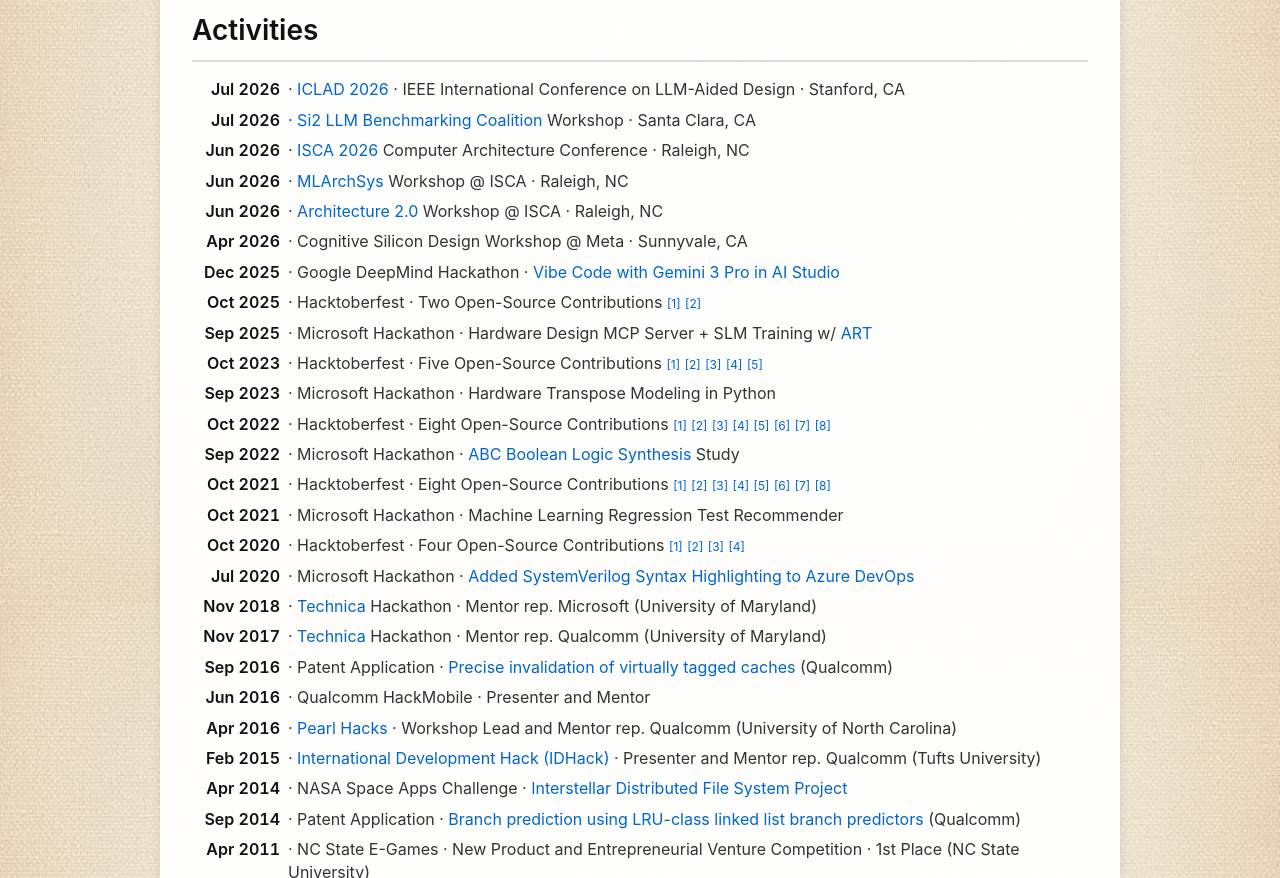
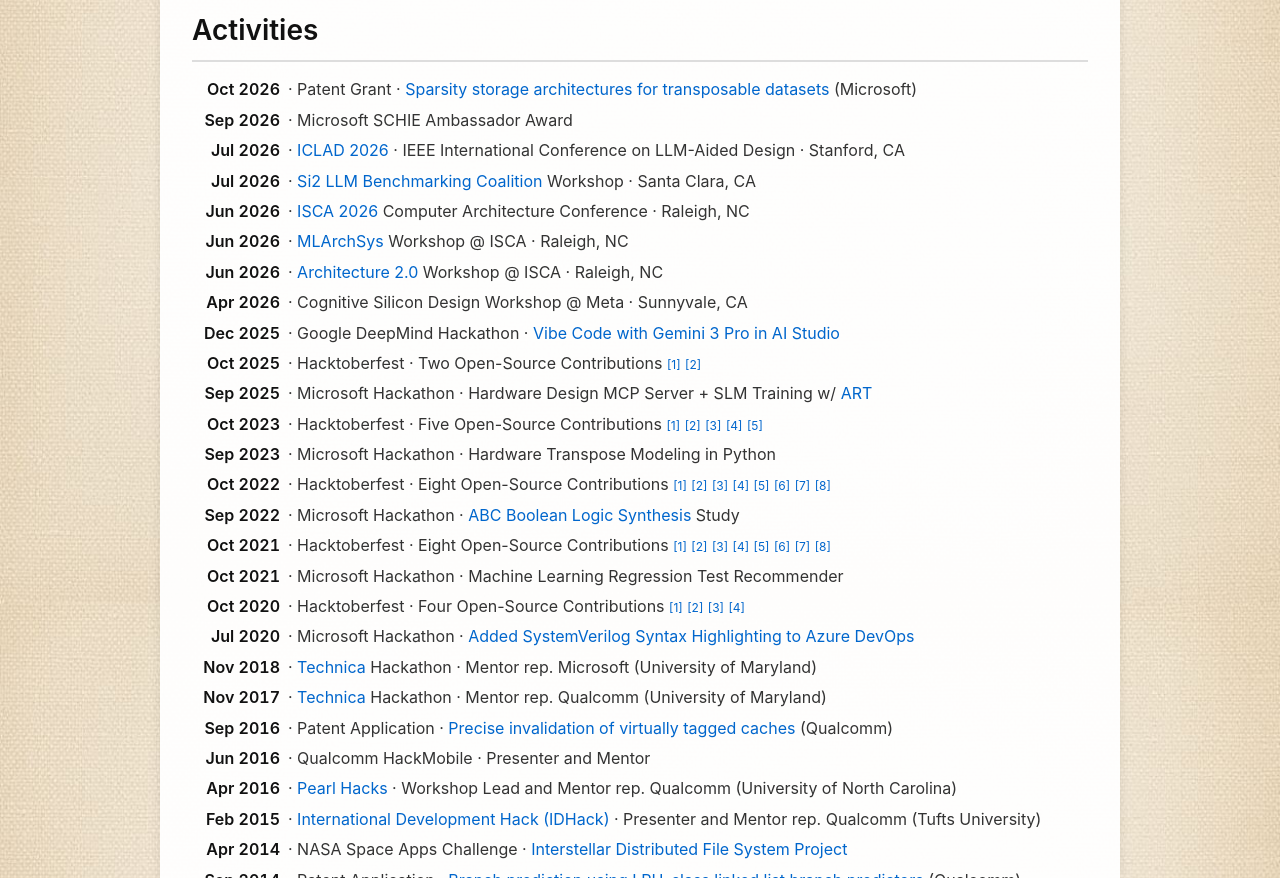
Before and after one commit to sw23/sw23.github.io, a plain HTML site: page index.html in a window 1280 px wide. Shown: the part 1103-1981 px from the top of the page. Drawn offline with Linux system fonts and the light colour scheme.

Commit message:
Add SCHIE Ambassador Award and patent grant to activities (#2)
Co-Authored-By: Claude Opus 5.5 <noreply@anthropic.com>

```diff
--- a/index.html
+++ b/index.html
@@ -100,6 +100,14 @@
 
         <h2 id="activities">Activities</h2>
         <ul class="activities-list">
+            <li>
+                <span class="activity-date">Oct 2026</span>
+                <span class="activity-content">Patent Grant · <a href="https://patents.google.com/patent/US20260005706A1" target="_blank">Sparsity storage architectures for transposable datasets</a> (Microsoft)</span>
+            </li>
+            <li>
+                <span class="activity-date">Sep 2026</span>
+                <span class="activity-content">Microsoft SCHIE Ambassador Award</span>
+            </li>
             <li>
                 <span class="activity-date">Jul 2026</span>
                 <span class="activity-content"><a href="https://iclad.ai/" target="_blank">ICLAD 2026</a> · IEEE International Conference on LLM-Aided Design · Stanford, CA</span>
```
